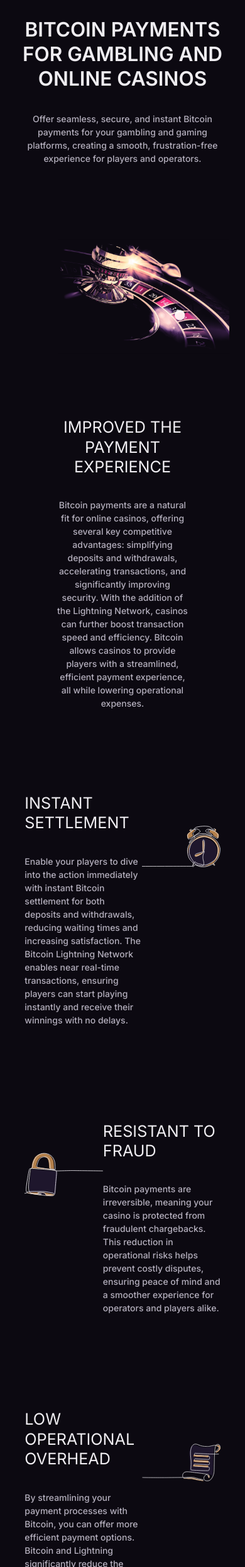
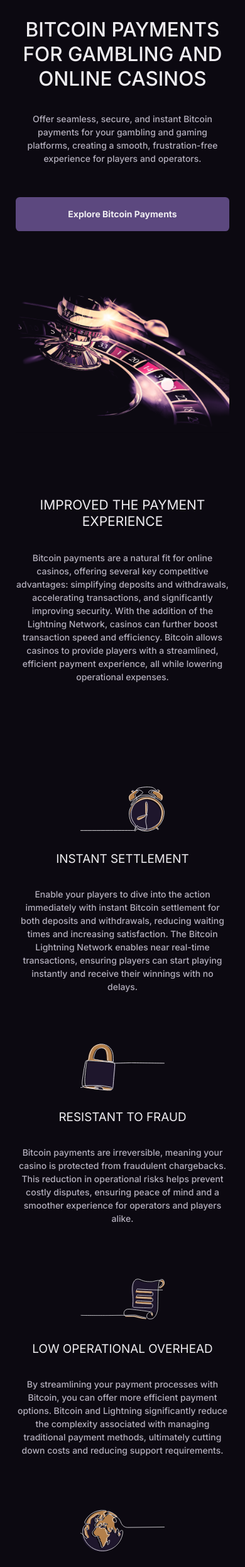
Before and after one commit to bitvora/bitvora-home, a PHP site: page /solutions/gambling-and-online-casinos.html in a window 390 px wide. Shown: the part 112-2600 px from the top of the page at 63% size. Run offline with PHP 8.4, Linux system fonts and the light colour scheme.

Commit message:
Add gambling mobile view

```diff
--- a/solutions/gambling-and-online-casinos.html
+++ b/solutions/gambling-and-online-casinos.html
@@ -591,7 +591,7 @@
                 <div id="hero-section"
                     class="w-full relative md:w-[600px] md:mx-auto lg:mx-[unset] lg:w-[600px] xl:w-[600px] 2xl:w-[600px] lg:max-w-[40%] xl:max-w-[40%] 2xl:max-w-[40%] mt-4 sm:mt-6 md:mt-6 lg:mt-8 xl:mt-8 2xl:mt-8 pt-4 sm:pt-[40px] md:pt-[50px] lg:pt-[70px] xl:pt-[70px] 2xl:pt-[70px]">
                     <h1
-                        class="text-white text-3xl z-[1] sm:text-4xl md:text-3xl lg:text-4xl 2xl:text-5xl uppercase mb-4 pb-4 tracking-normal leading-tight text-center lg:text-left font-semibold md:font-medium">
+                        class="text-white text-3xl z-[1] sm:text-4xl md:text-3xl lg:text-4xl 2xl:text-5xl uppercase mb-4 pb-4 tracking-normal leading-tight text-center lg:text-left font-medium">
                         Bitcoin Payments for Gambling and Online Casinos
                     </h1>
 
@@ -602,20 +602,20 @@
                     </p>
 
                     <a href="https://console.signet.bitvora.com/auth/signup"
-                        class="bg-primary text-white font-bold px-7 py-[18px] rounded-md text-[17px] mt-5 hover:bg-darkBg hidden lg:inline-block">Explore
+                        class="bg-primary text-white font-bold px-7 py-4 lg:py-[18px] rounded-md text-[14px] lg:text-[17px] mt-5 hover:bg-darkBg w-full lg:w-[300px] flex text-center justify-center">Explore
                         Bitcoin Payments</a>
                 </div>
 
                 <div class="relative w-full lg:w-[60%] xl:w-[60%] 2xl:w-[60%] mt-10 flex justify-end py-12">
-                    <img src="/assets/gambling.png" class="w-[80%] max-w-none" />
+                    <img src="/assets/gambling.png" class="w-full lg:w-[80%] max-w-none" />
                 </div>
             </div>
         </section>
 
         <section
-            class="w-8/12 justify-center items-center px-6 py-5 container mx-auto text-center mt-[15px] sm:mt-[5px] md:-mt-[25px] lg:mt-[75px] xl:mt-[75px] 2xl:mt-[75px] pt-[15px] sm:pt-[5px] md:pt-[75px] lg:pt-[75px] xl:pt-[75px] 2xl:pt-[75px] mb-8 pb-8">
+            class="w-full lg:w-8/12 justify-center items-center px-6 py-5 container mx-auto text-center mt-[15px] sm:mt-[5px] md:-mt-[25px] lg:mt-[75px] xl:mt-[75px] 2xl:mt-[75px] pt-[15px] sm:pt-[5px] md:pt-[75px] lg:pt-[75px] xl:pt-[75px] 2xl:pt-[75px] mb-8 pb-8">
             <h4
-                class="text-white text-2xl sm:text-3xl 2xl:text-4xl font-normal uppercase mb-4 sm:mb-6 md:mb-8 pb-4 sm:pb-6 md:pb-8 tracking-normal leading-tight">
+                class="text-white text-xl sm:text-2xl 2xl:text-3xl font-normal uppercase mb-4 sm:mb-6 md:mb-8 pb-4 sm:pb-6 md:pb-8 tracking-normal leading-tight">
                 Improved the Payment Experience
             </h4>
 
@@ -631,15 +631,15 @@
 
         <section
             class="w-full px-6 py-5 container mx-auto mt-[15px] sm:mt-[5px] md:-mt-[25px] lg:mt-[75px] xl:mt-[75px] 2xl:mt-[75px] pt-[15px] sm:pt-[5px] md:pt-[75px] lg:pt-[75px] xl:pt-[75px] 2xl:pt-[75px] mb-8 pb-8">
-            <div class="grid grid-cols-5 w-11/12 mx-auto mb-12 pb-12">
+            <div class="flex flex-col-reverse lg:grid lg:grid-cols-5 w-full lg:w-11/12 mx-auto lg:mb-12 lg:pb-12">
                 <div class="col-span-3 w-full">
                     <h4
-                        class="text-white text-2xl sm:text-3xl 2xl:text-4xl font-normal uppercase mb-4 pb-4 tracking-normal leading-tight">
+                        class="text-white text-lg sm:text-lg xl:text-2xl 2xl:text-3xl font-normal text-center lg:text-left uppercase mb-4 pb-4 tracking-normal leading-tight">
                         Instant Settlement
                     </h4>
 
                     <p
-                        class="text-light font-medium mb-6 pb-6 text-[14px] sm:text-[14px] lg:text-[16px] 2xl:text-[24px] text-left lg:text-left sm:font-medium">
+                        class="text-light font-medium mb-6 pb-6 text-[14px] sm:text-[14px] lg:text-[16px] 2xl:text-[24px] text-center lg:text-left">
                         Enable your players to dive into the action immediately with instant Bitcoin settlement for both
                         deposits and withdrawals, reducing waiting times and increasing satisfaction. The Bitcoin
                         Lightning
@@ -650,23 +650,23 @@
                 </div>
 
                 <div class="col-span-2 w-full flex justify-center ">
-                    <img src="/assets/time.svg" class="h-40 w-40" />
+                    <img src="/assets/time.svg" class="w-32 h-32 lg:h-40 lg:w-40" />
                 </div>
             </div>
 
-            <div class="grid grid-cols-5 w-11/12 mx-auto mb-12 pb-12">
+            <div class="flex flex-col lg:grid lg:grid-cols-5 w-full lg:w-11/12 mx-auto lg:mb-12 lg:pb-12">
                 <div class="col-span-2 w-full flex justify-center ">
-                    <img src="/assets/lock.svg" class="h-40 w-40" />
+                    <img src="/assets/lock.svg" class="w-32 h-32 lg:h-40 lg:w-40" />
                 </div>
 
                 <div class="col-span-3 w-full">
                     <h4
-                        class="text-white text-2xl sm:text-3xl 2xl:text-4xl font-normal uppercase mb-4 pb-4 tracking-normal leading-tight">
+                        class="text-white text-lg sm:text-lg xl:text-2xl 2xl:text-3xl font-normal text-center lg:text-left uppercase mb-4 pb-4 tracking-normal leading-tight">
                         Resistant to Fraud
                     </h4>
 
                     <p
-                        class="text-light font-medium mb-6 pb-6 text-[14px] sm:text-[14px] lg:text-[16px] 2xl:text-[24px] text-left lg:text-left sm:font-medium">
+                        class="text-light font-medium mb-6 pb-6 text-[14px] sm:text-[14px] lg:text-[16px] 2xl:text-[24px] text-center lg:text-left">
                         Bitcoin payments are irreversible, meaning your casino is protected from fraudulent chargebacks.
                         This reduction in operational risks helps prevent costly disputes, ensuring peace of mind and a
                         smoother experience for operators and players alike.
@@ -674,15 +674,15 @@
                 </div>
             </div>
 
-            <div class="grid grid-cols-5 w-11/12 mx-auto mb-12 pb-12">
+            <div class="flex flex-col-reverse lg:grid lg:grid-cols-5 w-full lg:w-11/12 mx-auto lg:mb-12 lg:pb-12">
                 <div class="col-span-3 w-full">
                     <h4
-                        class="text-white text-2xl sm:text-3xl 2xl:text-4xl font-normal uppercase mb-4 pb-4 tracking-normal leading-tight">
+                        class="text-white text-lg sm:text-lg xl:text-2xl 2xl:text-3xl font-normal text-center lg:text-left uppercase mb-4 pb-4 tracking-normal leading-tight">
                         LOW Operational Overhead
                     </h4>
 
                     <p
-                        class="text-light font-medium mb-6 pb-6 text-[14px] sm:text-[14px] lg:text-[16px] 2xl:text-[24px] text-left lg:text-left sm:font-medium">
+                        class="text-light font-medium mb-6 pb-6 text-[14px] sm:text-[14px] lg:text-[16px] 2xl:text-[24px] text-center lg:text-left">
                         By streamlining your payment processes with Bitcoin, you can offer more efficient payment
                         options. Bitcoin and Lightning significantly reduce the complexity associated with managing
                         traditional payment methods, ultimately cutting down costs and reducing support requirements.
@@ -690,23 +690,23 @@
                 </div>
 
                 <div class="col-span-2 w-full flex justify-center ">
-                    <img src="/assets/document.svg" class="h-40 w-40" />
+                    <img src="/assets/document.svg" class="w-32 h-32 lg:h-40 lg:w-40" />
                 </div>
             </div>
 
-            <div class="grid grid-cols-5 w-11/12 mx-auto mb-12 pb-12">
+            <div class="flex flex-col lg:grid lg:grid-cols-5 w-full lg:w-11/12 mx-auto lg:mb-12 lg:pb-12">
                 <div class="col-span-2 w-full flex justify-center ">
-                    <img src="/assets/globe.svg" class="h-40 w-40" />
+                    <img src="/assets/globe.svg" class="w-32 h-32 lg:h-40 lg:w-40" />
                 </div>
 
                 <div class="col-span-3 w-full">
                     <h4
-                        class="text-white text-2xl sm:text-3xl 2xl:text-4xl font-normal uppercase mb-4 pb-4 tracking-normal leading-tight">
+                        class="text-white text-lg sm:text-lg xl:text-2xl 2xl:text-3xl font-normal text-center lg:text-left uppercase mb-4 pb-4 tracking-normal leading-tight">
                         Global Reach
                     </h4>
 
                     <p
-                        class="text-light font-medium mb-6 pb-6 text-[14px] sm:text-[14px] lg:text-[16px] 2xl:text-[24px] text-left lg:text-left sm:font-medium">
+                        class="text-light font-medium mb-6 pb-6 text-[14px] sm:text-[14px] lg:text-[16px] 2xl:text-[24px] text-center lg:text-left">
                         Bitcoin's universal nature allows your platform to reach players worldwide without the friction
                         of currency conversion or dealing with international banking fees. Its global reach makes
                         Bitcoin an ideal choice for online gambling platforms looking to expand. This capability opens
@@ -715,15 +715,15 @@
                 </div>
             </div>
 
-            <div class="grid grid-cols-5 w-11/12 mx-auto mb-12 pb-12">
+            <div class="flex flex-col-reverse lg:grid lg:grid-cols-5 w-full lg:w-11/12 mx-auto lg:mb-12 lg:pb-12">
                 <div class="col-span-3 w-full">
                     <h4
-                        class="text-white text-2xl sm:text-3xl 2xl:text-4xl font-normal uppercase mb-4 pb-4 tracking-normal leading-tight">
+                        class="text-white text-lg sm:text-lg xl:text-2xl 2xl:text-3xl font-normal text-center lg:text-left uppercase mb-4 pb-4 tracking-normal leading-tight">
                         lOW transaction fees
                     </h4>
 
                     <p
-                        class="text-light font-medium mb-6 pb-6 text-[14px] sm:text-[14px] lg:text-[16px] 2xl:text-[24px] text-left lg:text-left sm:font-medium">
+                        class="text-light font-medium mb-6 pb-6 text-[14px] sm:text-[14px] lg:text-[16px] 2xl:text-[24px] text-center lg:text-left">
                         Bitcoin payments, especially when leveraging the Bitcoin Lightning Network, are far cheaper than
                         traditional banking methods, reducing costs for both casinos and their customers. Saving on
                         costly transaction fees leads to increased profitability for operators and improved player
@@ -732,30 +732,30 @@
                 </div>
 
                 <div class="col-span-2 w-full flex justify-center ">
-                    <img src="/assets/cash.svg" class="h-40 w-40" />
+                    <img src="/assets/cash.svg" class="w-32 h-32 lg:h-40 lg:w-40" />
                 </div>
             </div>
         </section>
 
         <section
-            class="w-full justify-center items-center px-6 py-5 container mx-auto text-center mt-[15px] sm:mt-[5px] md:-mt-[25px] lg:mt-[75px] xl:mt-[75px] 2xl:mt-[75px] pt-[15px] sm:pt-[5px] md:pt-[75px] lg:pt-[75px] xl:pt-[75px] 2xl:pt-[75px] mb-8 pb-8">
+            class="w-full justify-center items-center px-3 lg:px-6 py-3 lg:py-5 container mx-auto text-center mt-[15px] sm:mt-[5px] md:-mt-[25px] lg:mt-[75px] xl:mt-[75px] 2xl:mt-[75px] pt-[15px] sm:pt-[5px] md:pt-[75px] lg:pt-[75px] xl:pt-[75px] 2xl:pt-[75px] mb-8 pb-8">
             <h4
-                class="text-white text-2xl sm:text-3xl 2xl:text-4xl font-normal uppercase mb-4 sm:mb-6 md:mb-8 pb-4 sm:pb-6 md:pb-8 tracking-normal leading-tight">
+                class="text-white text-xl sm:text-2xl 2xl:text-3xl font-normal uppercase mb-4 sm:mb-6 md:mb-8 pb-4 sm:pb-6 md:pb-8 tracking-normal leading-tight">
                 Frequently Asked Questions
             </h4>
 
-            <div id="accordion" class="space-y-4 px-6">
+            <div id="accordion" class="space-y-4 lg:px-6">
                 <div class="accordion-item rounded w-full">
                     <button
-                        class="accordion-header flex justify-between items-center w-full px-4 py-2 text-left border-b-[1px] uppercase pb-4 border-light border-opacity-20 font-light"
+                        class="accordion-header flex justify-between items-center w-full px-2 lg:px-4 py-2 text-left border-b-[1px] lg:uppercase gap-3 pb-4 text-[13px] lg:text-[15px] 2xl:text-[18px] border-light border-opacity-20 font-light"
                         onclick="toggleAccordion(0)">
-                        What are the benefits of using Bitcoin for online gambling?
-                        <span class="indicator">+</span>
+                        <p>What are the benefits of using Bitcoin for online gambling?</p>
+                        <span class="indicator text-3xl lg:text-2xl">+</span>
                     </button>
 
                     <div class="accordion-body hidden px-4 py-4 w-11/12">
                         <p class="text-light font-light mb-6 pb-6 text-[13px] sm:text-[13px] lg:text-[14px]
-                        2xl:text-[16px] text-center lg:text-left">Bitcoin uses the world's most secure
+                        2xl:text-[16px] text-left">Bitcoin uses the world's most secure
                             payment network, leveraging blockchain technology.
                             Transactions are verified by a decentralized network, making it nearly impossible for
                             fraudsters to tamper with them.</p>
@@ -764,15 +764,15 @@
 
                 <div class="accordion-item rounded w-full">
                     <button
-                        class="accordion-header flex justify-between items-center w-full px-4 py-2 text-left border-b-[1px] uppercase pb-4 border-light border-opacity-20 font-light"
+                        class="accordion-header flex justify-between items-center w-full px-2 lg:px-4 py-2 text-left border-b-[1px] lg:uppercase gap-3 pb-4 text-[13px] lg:text-[15px] 2xl:text-[18px] border-light border-opacity-20 font-light"
                         onclick="toggleAccordion(1)">
-                        How secure are Bitcoin payments in online casinos?
-                        <span class="indicator">+</span>
+                        <p>How secure are Bitcoin payments in online casinos?</p>
+                        <span class="indicator text-3xl lg:text-2xl">+</span>
                     </button>
 
                     <div class="accordion-body hidden px-4 py-4 w-11/12">
                         <p class="text-light font-light mb-6 pb-6 text-[13px] sm:text-[13px] lg:text-[14px]
-                        2xl:text-[16px] text-center lg:text-left">Bitcoin uses the world's most secure
+                        2xl:text-[16px] text-left">Bitcoin uses the world's most secure
                             payment network, leveraging blockchain technology.
                             Transactions are verified by a decentralized network, making it nearly impossible for
                             fraudsters to tamper with them.</p>
@@ -781,15 +781,15 @@
 
                 <div class="accordion-item rounded w-full">
                     <button
-                        class="accordion-header flex justify-between items-center w-full px-4 py-2 text-left border-b-[1px] uppercase pb-4 border-light border-opacity-20 font-light"
+                        class="accordion-header flex justify-between items-center w-full px-2 lg:px-4 py-2 text-left border-b-[1px] lg:uppercase gap-3 pb-4 text-[13px] lg:text-[15px] 2xl:text-[18px] border-light border-opacity-20 font-light"
                         onclick="toggleAccordion(2)">
-                        How does Bitcoin reduce payment processing time?
-                        <span class="indicator">+</span>
+                        <p>How does Bitcoin reduce payment processing time?</p>
+                        <span class="indicator text-3xl lg:text-2xl">+</span>
                     </button>
 
                     <div class="accordion-body hidden px-4 py-4 w-11/12">
                         <p class="text-light font-light mb-6 pb-6 text-[13px] sm:text-[13px] lg:text-[14px]
-                        2xl:text-[16px] text-center lg:text-left">Bitcoin uses the world's most secure
+                        2xl:text-[16px] text-left">Bitcoin uses the world's most secure
                             payment network, leveraging blockchain technology.
                             Transactions are verified by a decentralized network, making it nearly impossible for
                             fraudsters to tamper with them.</p>
@@ -798,15 +798,15 @@
 
                 <div class="accordion-item rounded w-full">
                     <button
-                        class="accordion-header flex justify-between items-center w-full px-4 py-2 text-left border-b-[1px] uppercase pb-4 border-light border-opacity-20 font-light"
+                        class="accordion-header flex justify-between items-center w-full px-2 lg:px-4 py-2 text-left border-b-[1px] lg:uppercase gap-3 pb-4 text-[13px] lg:text-[15px] 2xl:text-[18px] border-light border-opacity-20 font-light"
                         onclick="toggleAccordion(3)">
-                        Are Bitcoin payments anonymous?
-                        <span class="indicator">+</span>
+                        <p>Are Bitcoin payments anonymous?</p>
+                        <span class="indicator text-3xl lg:text-2xl">+</span>
                     </button>
 
                     <div class="accordion-body hidden px-4 py-4 w-11/12">
                         <p class="text-light font-light mb-6 pb-6 text-[13px] sm:text-[13px] lg:text-[14px]
-                        2xl:text-[16px] text-center lg:text-left">Bitcoin uses the world's most secure
+                        2xl:text-[16px] text-left">Bitcoin uses the world's most secure
                             payment network, leveraging blockchain technology.
                             Transactions are verified by a decentralized network, making it nearly impossible for
                             fraudsters to tamper with them.</p>
@@ -815,22 +815,20 @@
 
                 <div class="accordion-item rounded w-full">
                     <button
-                        class="accordion-header flex justify-between items-center w-full px-4 py-2 text-left border-b-[1px] uppercase pb-4 border-light border-opacity-20 font-light"
+                        class="accordion-header flex justify-between items-center w-full px-2 lg:px-4 py-2 text-left border-b-[1px] lg:uppercase gap-3 pb-4 text-[13px] lg:text-[15px] 2xl:text-[18px] border-light border-opacity-20 font-light"
                         onclick="toggleAccordion(4)">
-                        Can Bitcoin help attract a global player base?
-                        <span class="indicator">+</span>
+                        <p>Can Bitcoin help attract a global player base?</p>
+                        <span class="indicator text-3xl lg:text-2xl">+</span>
                     </button>
 
                     <div class="accordion-body hidden px-4 py-4 w-11/12">
                         <p class="text-light font-light mb-6 pb-6 text-[13px] sm:text-[13px] lg:text-[14px]
-                        2xl:text-[16px] text-center lg:text-left">Bitcoin uses the world's most secure
+                        2xl:text-[16px] text-left">Bitcoin uses the world's most secure
                             payment network, leveraging blockchain technology.
                             Transactions are verified by a decentralized network, making it nearly impossible for
                             fraudsters to tamper with them.</p>
                     </div>
                 </div>
-
-
             </div>
         </section>
 
--- a/styles/main.css
+++ b/styles/main.css
@@ -922,6 +938,10 @@ video {
   height: 10rem;
 }
 
+.h-32 {
+  height: 8rem;
+}
+
 .max-h-full {
   max-height: 100%;
 }
@@ -1036,6 +1056,10 @@ video {
 
 .w-\[600px\] {
   width: 600px;
+}
+
+.w-32 {
+  width: 8rem;
 }
 
 .min-w-\[300px\] {
@@ -1096,8 +1120,16 @@ video {
   grid-template-columns: repeat(8, minmax(0, 1fr));
 }
 
+.grid-rows-2 {
+  grid-template-rows: repeat(2, minmax(0, 1fr));
+}
+
 .flex-col {
   flex-direction: column;
+}
+
+.flex-col-reverse {
+  flex-direction: column-reverse;
 }
 
 .flex-wrap {
```
Also changed, not shown: other parts of styles/main.css (+172 -1 lines).
